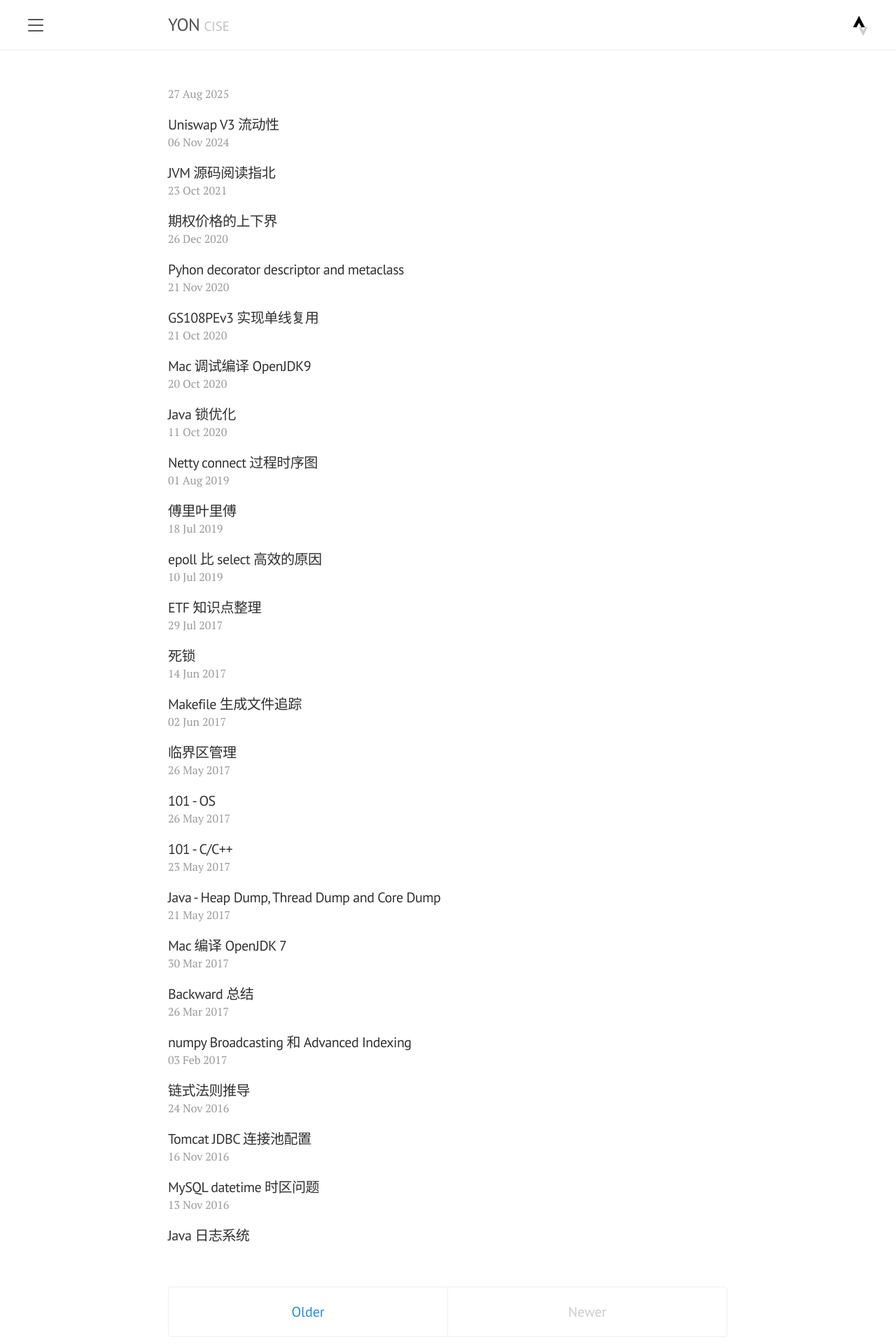
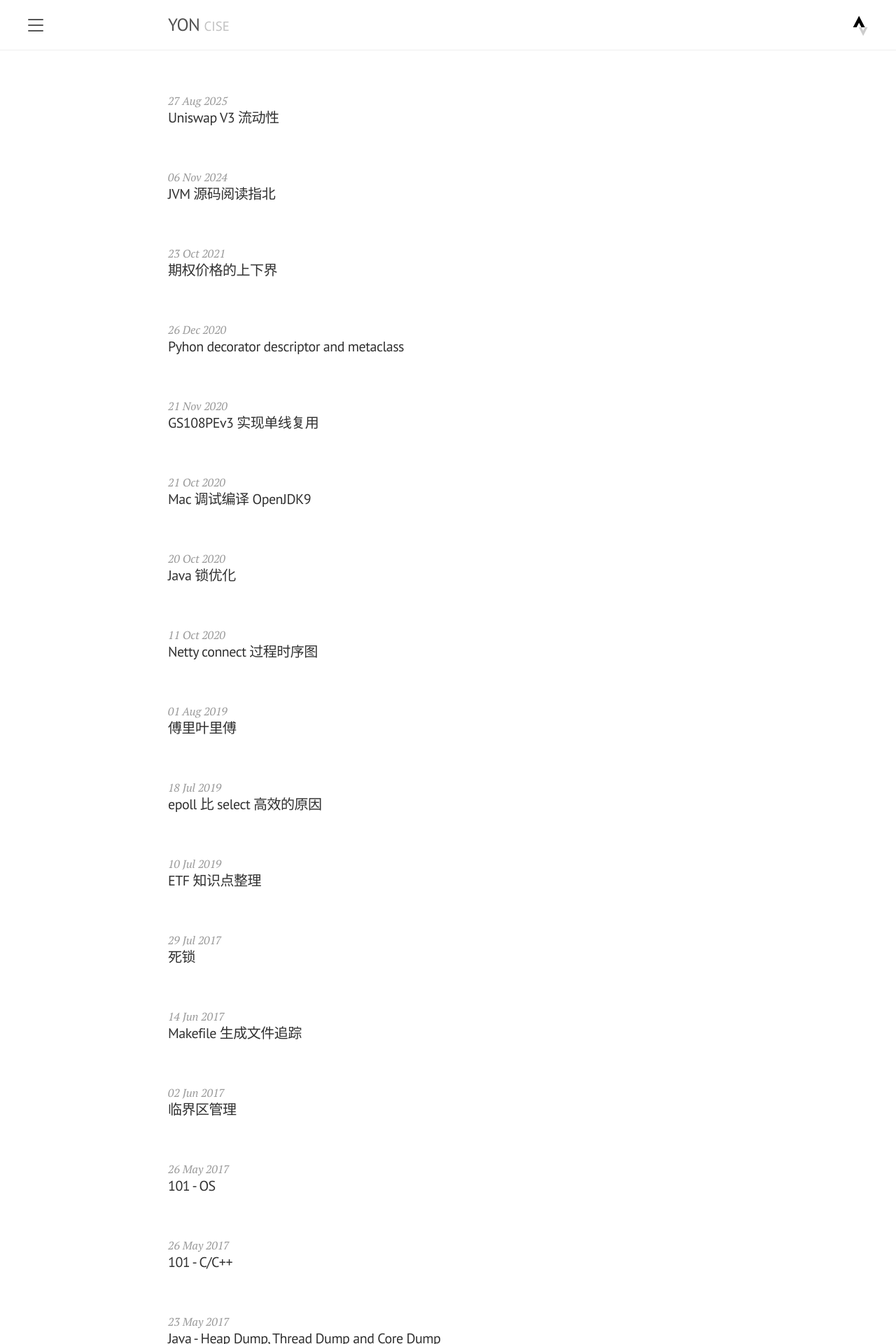
Before and after one commit to yoncise/yoncise.github.io, a Jekyll site: the page built from index.html, in a window 1280 px wide. Shown: the top 1920 px of the page at 70% size. Built offline with Jekyll 4.4.1, drawn with Linux system fonts in a browser that asks for light colours; the list of posts is cut into pages by our own code.

Commit message:
Update lanyon.css

```diff
--- a/public/css/lanyon.css
+++ b/public/css/lanyon.css
@@ -332,7 +332,7 @@
 
 .page,
 .post {
-  margin-bottom: 1em;
+  margin-bottom: 3em;
 }
 
 /* Blog post or page title */
@@ -616,17 +616,17 @@
   box-shadow: -.25rem 0 .5rem rgba(0,0,0,.1);
 }
 
-/* for logs */
+/* for toc */
 
-.logs {
+.toc {
     margin-bottom: 3rem;
 }
 
-.logs .post {
+.toc .post {
     margin-bottom: 0.8rem;
 }
 
-.logs .post-date {
+.toc .post-date {
   margin: 0;
   font-style: italic;
 }
```
